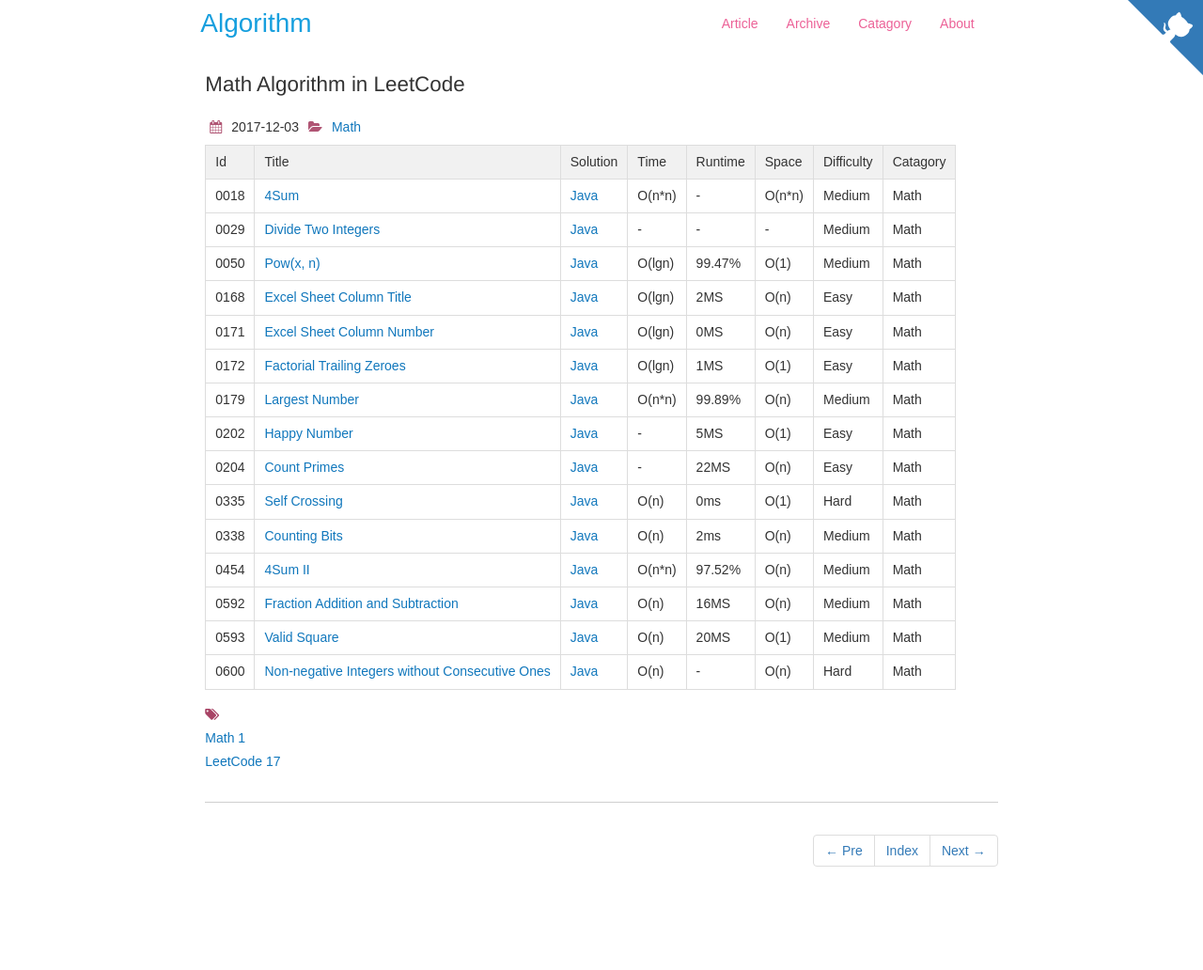
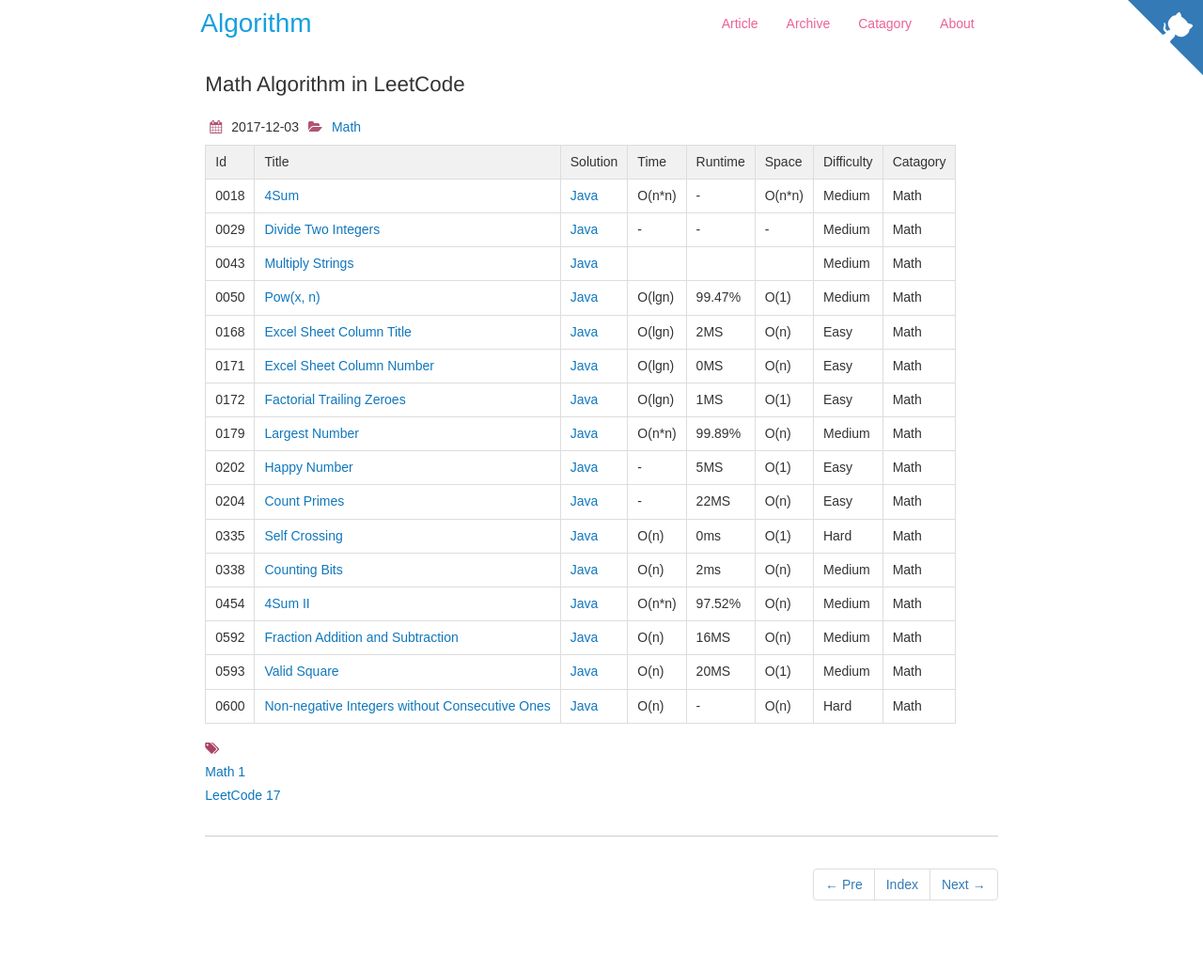
Before and after one commit to dunso/algorithm, a Jekyll site: the page built from docs/_posts/2017-12-03-Math.md, in a window 1280 px wide. Shown: the whole page at 94% size. Built offline with Jekyll 4.4.1, drawn with Linux system fonts in a browser that asks for light colours; nearby versions of some CDN libraries; before the commit the page ends 996 px from its top, so only the background shows below that.

Commit message:
Update 2017-12-03-Math.md

```diff
--- a/docs/_posts/2017-12-03-Math.md
+++ b/docs/_posts/2017-12-03-Math.md
@@ -14,6 +14,7 @@
  ------------ | ------------ | ------------ | ------------ | ------------ | ------------ | ------------ | ------------
 |0018|[4Sum](https://leetcode.com/problems/4sum/) | [Java](https://e.srl/leetcode-18/)  | O(n\*n) |-| O(n\*n)  |  Medium |Math|
 |0029|[Divide Two Integers](https://leetcode.com/problems/divide-two-integers/) | [Java](https://e.srl/leetcode-29/)  |-|-|-|  Medium |Math|
+|0043|[Multiply Strings](https://leetcode.com/problems/multiply-strings/) | [Java](https://e.srl/leetcode-43/)  ||||  Medium |Math|
 |0050|[Pow(x, n)](https://leetcode.com/problems/powx-n/) | [Java](https://e.srl/leetcode-50/)  | O(lgn) |99.47%| O(1)  |  Medium |Math|
 |0168|[Excel Sheet Column Title](https://leetcode.com/problems/excel-sheet-column-title) | [Java](https://e.srl/leetcode-168/)  | O(lgn) |2MS| O(n)  |  Easy |Math|
 |0171|[Excel Sheet Column Number](https://leetcode.com/problems/excel-sheet-column-number/) | [Java](https://e.srl/leetcode-171/)  | O(lgn) |0MS| O(n)  |  Easy |Math|
```
